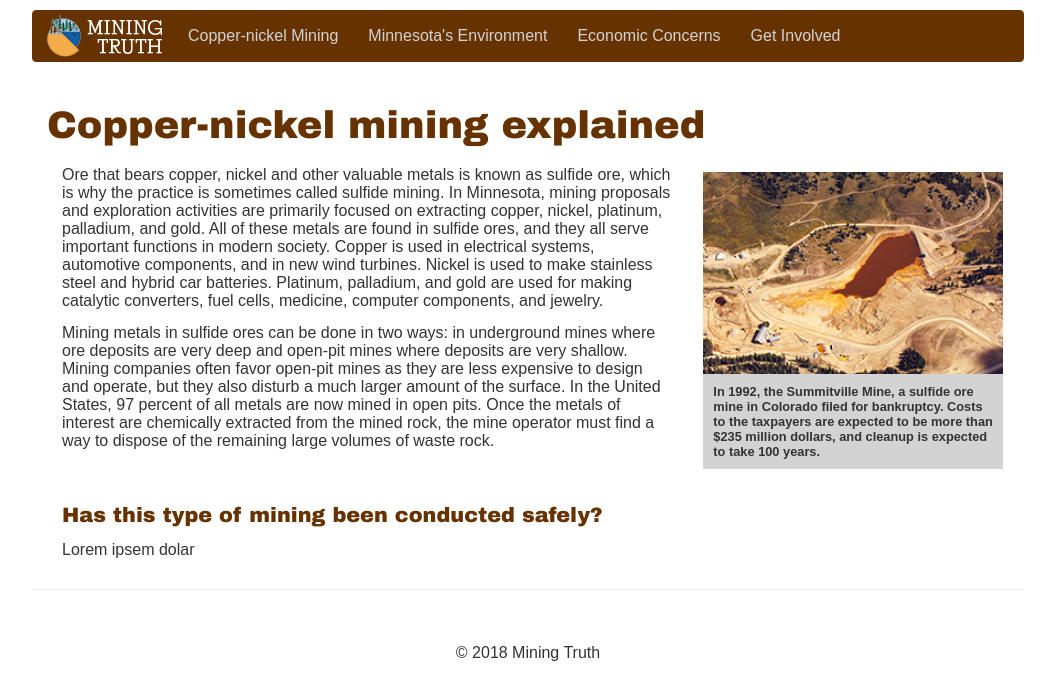
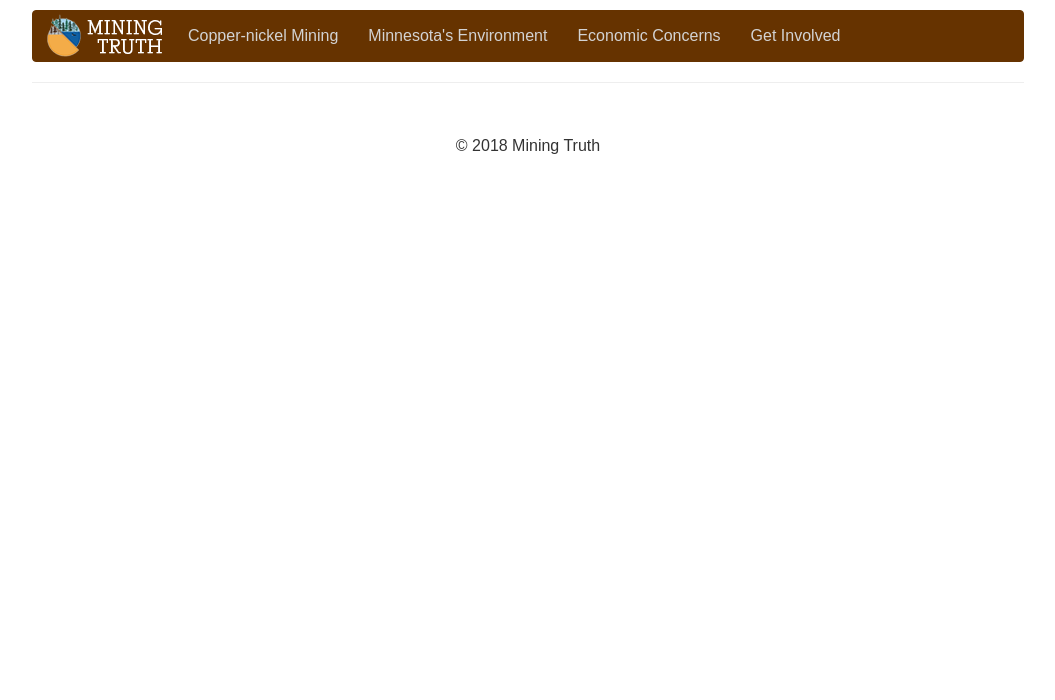
Before and after one commit to mikallok/miningtruth, a plain HTML site: page economic-concerns.html in a window 1280 px wide. Shown: the whole page, without its empty margins (112-1167 px from the left). Drawn offline with Linux system fonts and the light colour scheme.

Commit message:
big stuff happening with images

```diff
--- a/css/mining-truth.css
+++ b/css/mining-truth.css
@@ -3,6 +3,7 @@ h1 {
  font-size: 2.4em;
  font-weight: bolder;
 padding-top: 2px;
+padding-left: 10px;
  padding-bottom: 6px;
 
  color: #663300;
--- a/economic-concerns.html
+++ b/economic-concerns.html
@@ -62,29 +62,7 @@
 </nav>
 <!-- /navigation -->
 <!-- Page Content -->
-<div class="container">
-  <div class="row">
-    <div class="col-lg-12">
-      <h1>Copper-nickel mining explained</h1></div>
-  </div>
 
-<div class="col-sm-12 col-md-8">
-  <p>Ore that bears copper, nickel and other valuable metals is known as sulfide ore, which is why the practice is sometimes called sulfide mining. In Minnesota, mining proposals and exploration activities are primarily focused on extracting copper, nickel, platinum, palladium, and gold. All of these metals are found in sulfide ores, and they all serve important functions in modern society. Copper is used in electrical systems, automotive components, and in new wind turbines. Nickel is used to make stainless steel and hybrid car batteries. Platinum, palladium, and gold are used for making catalytic converters, fuel cells, medicine, computer components, and jewelry.</p>
-
-  <p>Mining metals in sulfide ores can be done in two ways: in underground mines where ore deposits are very deep and open-pit mines where deposits are very shallow. Mining companies often favor open-pit mines as they are less expensive to design and operate, but they also disturb a much larger amount of the surface. In the United States, 97 percent of all metals are now mined in open pits. Once the metals of interest are chemically extracted from the mined rock, the mine operator must find a way to dispose of the remaining large volumes of waste rock.</p>
-</div>
-        <div class="col-sm-12 col-md-4">
-<figure class="figure" style="width: 300px">
-          <img class="img-responsive" width="300px" src="files/colorado-superfund.png" alt="Image of Summitville Gold Mine, a superfund site in Colorado.">
-          <figcaption class="figcaption">In 1992, the Summitville Mine, a sulfide ore mine in Colorado filed for bankruptcy. Costs to the taxpayers are expected to be more than $235 million dollars, and cleanup is expected to take 100 years.</figcaption>
-        </figure>
-</div>
-<div class="col-sm-12 col-md-8">
-  <h2>Has this type of mining been conducted safely?</h2>
-
-  <p>Lorem ipsem dolar</p>
-</div>
-</div>
 
     <!-- footer -->
     <hr>
```
Also changed, not shown: copper-nickel-mining.html (+5 -5 lines), get-involved.html (+0 -22 lines), files/mining-map.png, files/sulfide-mining.png (added).
